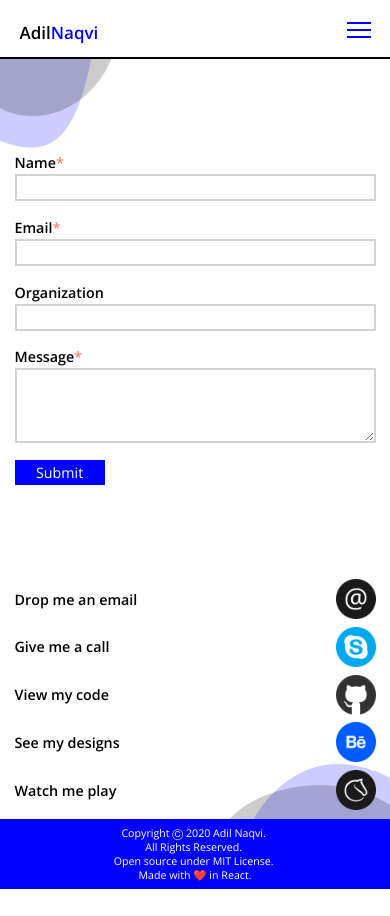
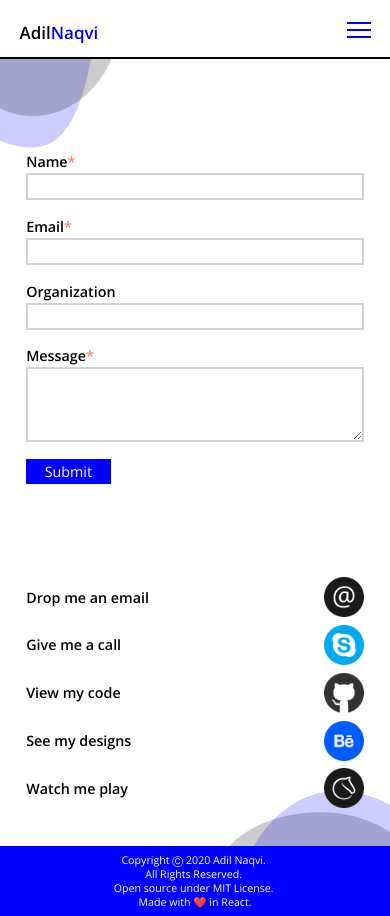
Before and after one commit to notadilnaqvi/portfolio-website, a React (Create React App) app: page /contact in a window 390 px wide. Before the commit the page ends 889 px from the top, so only its background shows below. Built offline with nearby package versions, Linux system fonts and the light colour scheme.

Commit message:
Fixed Contact padding

```diff
--- a/src/App.css
+++ b/src/App.css
@@ -624,16 +624,17 @@ img.socials-icon {
   }
 
   .contact-form{
-    padding: 0px 5vw;
+    padding: 0px 8vw;
   }
 
   .socials{
-    padding: 0px 5vw;
+    padding: 0px 8vw;
+    padding-bottom: 30px;
   }
 
   .photo{
     margin-top: -25px;
-    margin-bottom: 50px;
+    margin-bottom: 20px;
   }
 
   button.hamburger{
```
